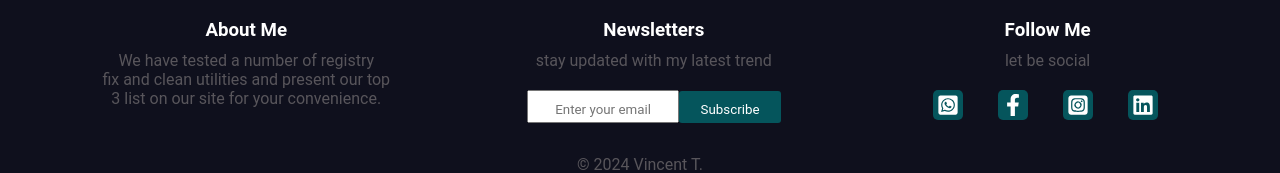
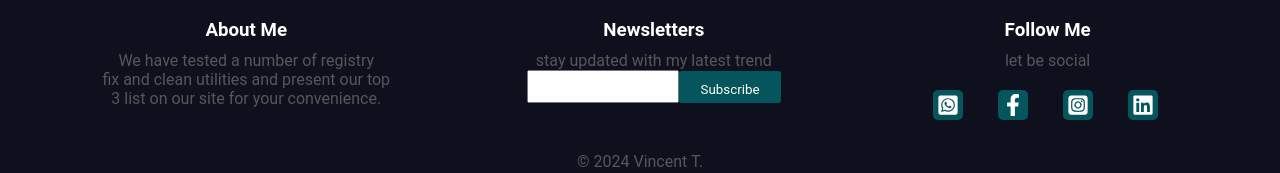
Before and after one commit to kubwimanav/portofolior, a React (Vite) app: page / in a window 1280 px wide. Shown: the part 4243-4416 px from the top of the page. Built offline with nearby package versions, Linux system fonts and the light colour scheme.

Commit message:
fix errors

```diff
--- a/src/App.css
+++ b/src/App.css
@@ -896,7 +896,11 @@ margin-top: 10px;
 .fot-icon:hover{
 	color: #05555c;
 }
-
+.errorstext{
+	color: red;
+	font-size: 12px;
+	font-family: 'Gill Sans', 'Gill Sans MT', Calibri, 'Trebuchet MS', sans-serif;
+}
 .footer-contents a{
 	text-decoration: none;
 	font-size: 22px;
--- a/src/Sercvices.jsx
+++ b/src/Sercvices.jsx
@@ -27,7 +27,11 @@ function Services() {
     setOpenModel(!openModel);
   };
 
-  const { register, handleSubmit,formState:{errors}} = useForm();
+  const {
+    register,
+    handleSubmit,
+    formState: { errors },
+  } = useForm();
   return (
     <>
       <div className="Website-container">
@@ -346,6 +350,7 @@ function Services() {
                     VIEW Project
                   </a>
                 </div>
+
               </div>
             </div>
           </main>
@@ -544,7 +549,10 @@ function Services() {
               ></iframe>
             </div>
 
-            <form onSubmit={handleSubmit} className="contact-inputform">
+            <form
+              onSubmit={handleSubmit(onsubmit)}
+              className="contact-inputform"
+            >
               <input
                 type="text"
                 name="FullName"
@@ -556,7 +564,9 @@ function Services() {
                   },
                 })}
               />
-              {errors.FullName && <span>Your FullName is required</span>}
+              {errors.FullName && (
+                <span className="errorstext">Your FullName is required</span>
+              )}
               <input
                 type="text"
                 name="Email"
@@ -568,7 +578,9 @@ function Services() {
                   },
                 })}
               />
-              {errors.Email && <span>Your Email is Required</span>}
+              {errors.Email && (
+                <span className="errorstext">Your Email is Required</span>
+              )}
               <input
                 type="text"
                 name="subject"
@@ -580,7 +592,9 @@ function Services() {
                   },
                 })}
               />
-              {errors.Subject && <span>Your Subject is Required</span>}
+              {errors.Subject && (
+                <span className="errorstext">Your Subject is Required</span>
+              )}
               <textarea
                 className="contact-text"
                 name="Message"
@@ -591,7 +605,9 @@ function Services() {
                   },
                 })}
               />
-              {errors.Message && <span>Your Message is Required</span>}
+              {errors.Message && (
+                <span className="errorstext">Your Message is Required</span>
+              )}
               <button className="sendbutton">Submit Your Message</button>
             </form>
           </div>
@@ -610,7 +626,7 @@ function Services() {
               <div>
                 <h3>Newsletters</h3>
                 <p>stay updated with my latest trend</p>
-                <form
+                {/* <form
                   action="#"
                   method="post"
                   style={{ marginTop: "20px" }}
@@ -630,6 +646,23 @@ function Services() {
                   <button type="submit" className="footer-buttond">
                     Subscribe
                   </button>
+                </form> */}
+                <form >
+                  <input
+                    name="Email"
+                    className="footer-email"
+                    {...register("email", {
+                      required: {
+                        value: true,
+                      },
+                    })}
+                  />
+                  {errors.email && (
+                    <span className="errorstext">
+                      Enter Email before Subscribe
+                    </span>
+                  )}
+                  <button className="footer-buttond"> Subscribe</button>
                 </form>
               </div>
               <div>
@@ -653,9 +686,7 @@ function Services() {
             </div>
 
             <center>
-              <p style={{ paddingTop: "2rem" }}>
-                © 2024  Vincent T.
-              </p>
+              <p style={{ paddingTop: "2rem" }}>© 2024 Vincent T.</p>
             </center>
           </div>
         </div>
```
